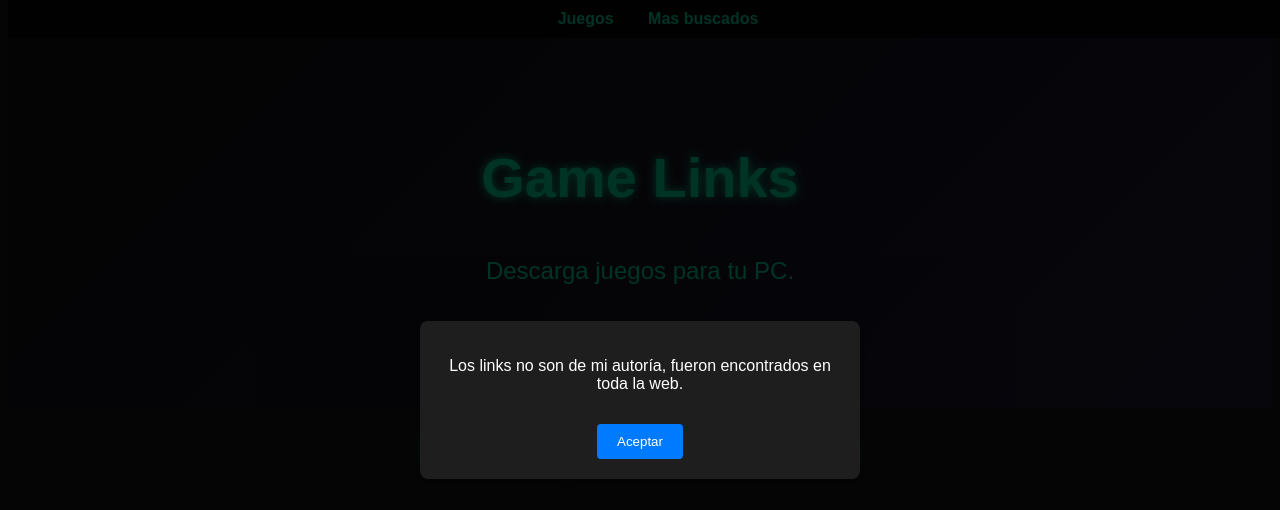
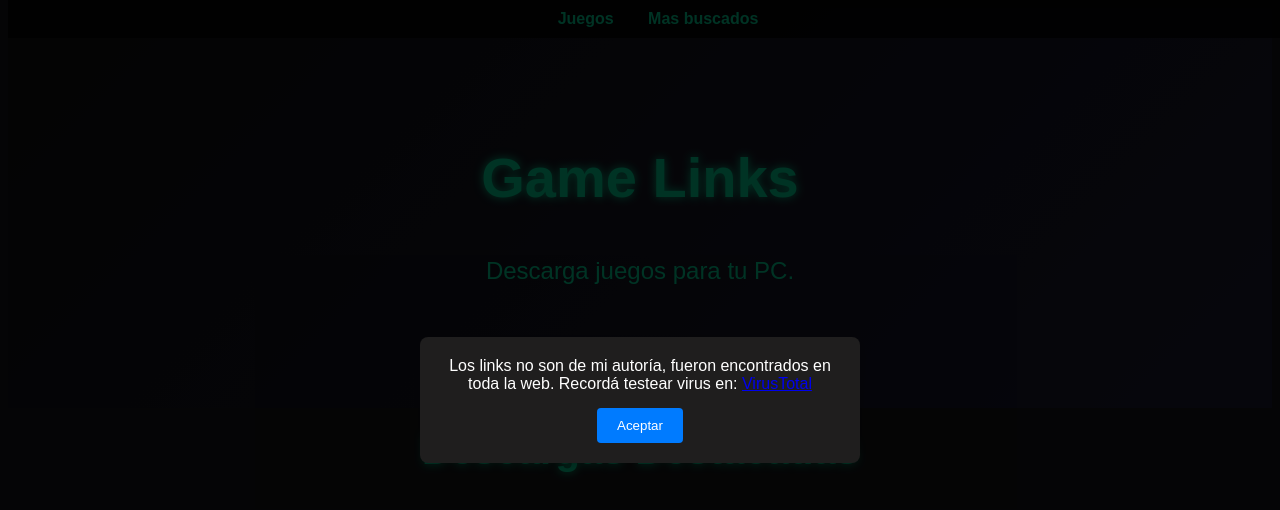
Before and after one commit to demosprojects/gamelinks, a plain HTML site: page index.html in a window 1280 px wide. Shown: the top 510 px of the page. Drawn offline with Linux system fonts and the light colour scheme.

Commit message:
Update index.html

```diff
--- a/index.html
+++ b/index.html
@@ -88,7 +88,8 @@
 <!-- Modal de aviso -->
 <div id="modal" class="modal">
     <div class="modal-content">
-        <p>Los links no son de mi autoría, fueron encontrados en toda la web.</p>
+        Los links no son de mi autoría, fueron encontrados en toda la web. Recordá testear virus en:
+        <a href="https://www.virustotal.com/gui/home/upload" target="_blank">VirusTotal</a>
         <button onclick="cerrarModal()" class="modal-close-button">Aceptar</button>
     </div>
 </div>
```
